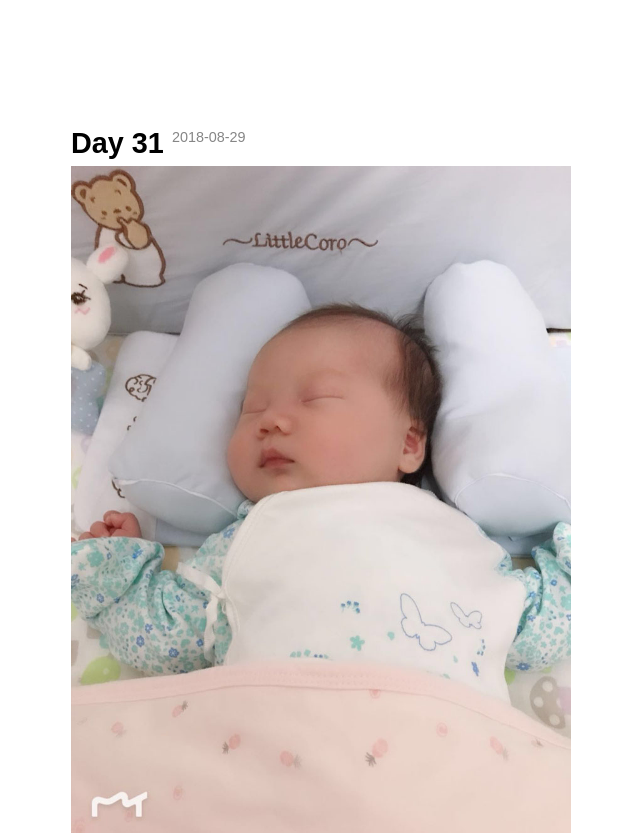
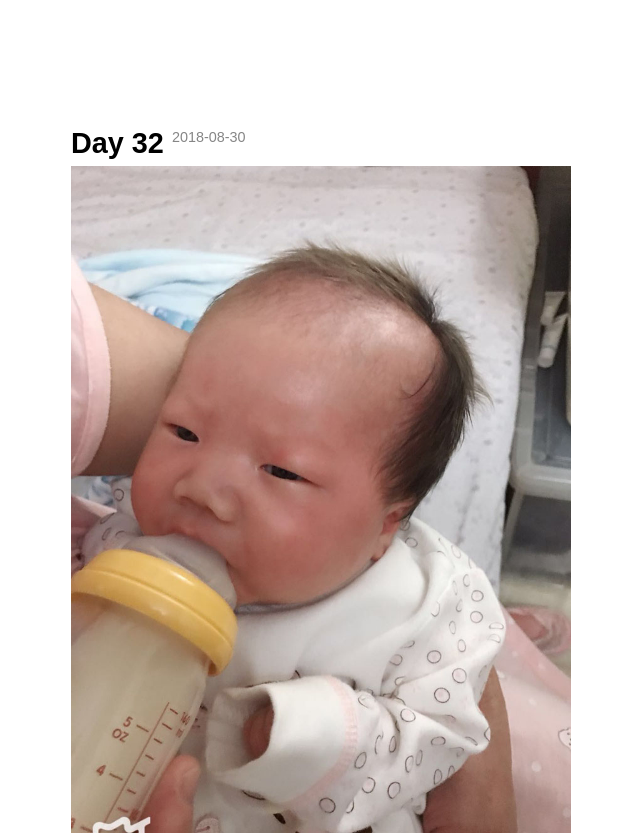
Before and after one commit to jaywcjlove/baby, a plain HTML site: page index.html in a window 1280 px wide. Shown: the part 520-1357 px from the top of the page, without its empty margins (319-959 px from the left). Drawn offline with Linux system fonts and the light colour scheme.

Commit message:
Baby 32th day.

```diff
--- a/index.html
+++ b/index.html
@@ -26,6 +26,12 @@
     </tbody>
   </table>
   <div class="photo">
+    <div>
+      <h2>Day 32 <sup>2018-08-30</sup></h2>
+      <div>
+        <img alt="王昭然" class="lazyload" data-src="images/day32.jpg" />
+      </div>
+    </div>
     <div>
       <h2>Day 31 <sup>2018-08-29</sup></h2>
       <div>
```
Also changed, not shown: images/day32.jpg (added).
